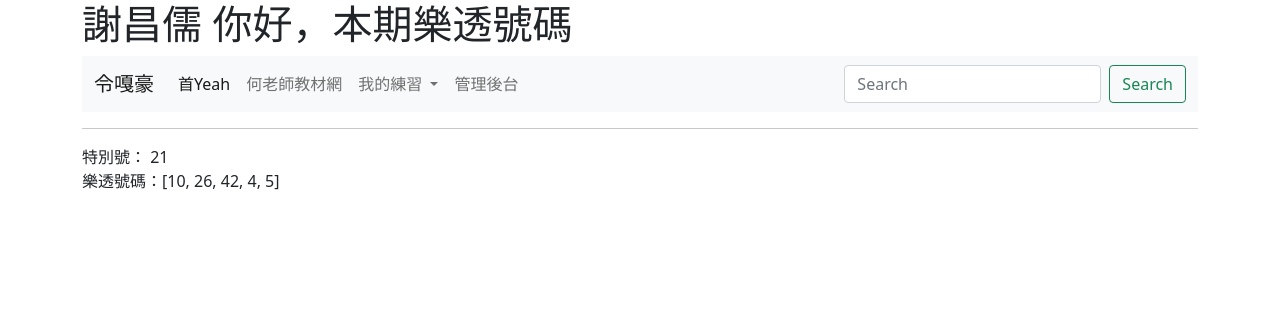
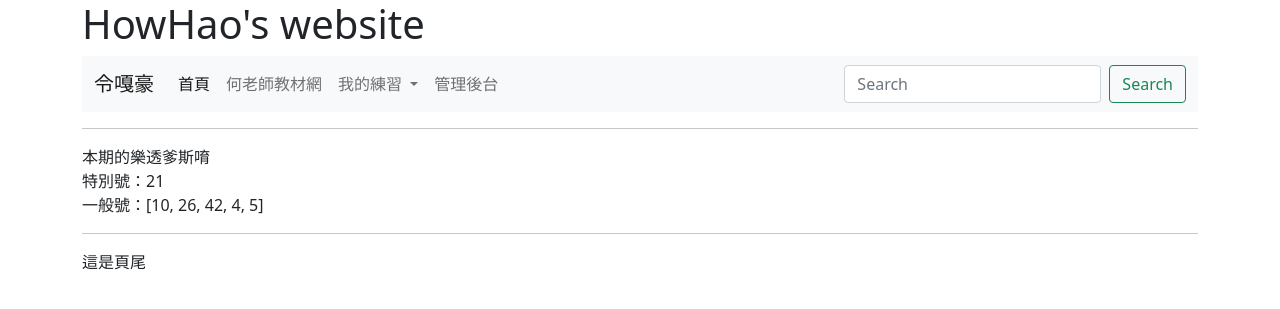
Before and after one commit to gahao0168/ai, a Django app: page / in a window 1280 px wide. Shown: the top 309 px of the page. Run offline with Django 3.2, Linux system fonts and the light colour scheme.

Commit message:
20210713am
早上的課程

```diff
--- a/datacenter/urls.py
+++ b/datacenter/urls.py
@@ -18,6 +18,7 @@ from django.urls import path
 from mysite import views
 
 urlpatterns = [
+    path('news/', views.news),
     path('',views.index),
     path('admin/', admin.site.urls),
 ]
--- a/mysite/views.py
+++ b/mysite/views.py
@@ -1,6 +1,7 @@
 from django.shortcuts import render
 from django.http import HttpResponse
 import random
+from mysite.models import Post
 
 # Create your views here.
 def index(request):
@@ -9,3 +10,7 @@ def index(request):
 	special = lotto[0]
 	lotto = lotto[1:6]
 	return render(request, "index.html", locals())
+
+def news(request):
+	posts = Post.objects.all()
+	return render(request, "news.html", locals())
--- /dev/null
+++ b/templates/base.html
@@ -0,0 +1,34 @@
+<!doctype html>
+<html>
+  <head>
+    <!-- Required meta tags -->
+    <meta charset="utf-8">
+    <meta name="viewport" content="width=device-width, initial-scale=1">
+
+    <!-- Bootstrap CSS -->
+    <link href="https://cdn.jsdelivr.net/npm/bootstrap@5.0.2/dist/css/bootstrap.min.css" rel="stylesheet" integrity="sha384-EVSTQN3/azprG1Anm3QDgpJLIm9Nao0Yz1ztcQTwFspd3yD65VohhpuuCOmLASjC" crossorigin="anonymous">
+
+    <title>{% block title %}{% endblock %}</title>
+  </head>
+  <body>
+  	<div class="container">
+	    <h1>{% block headmessage %}{% endblock %}</h1>
+			{% include "menu.html" %}
+			{% block main %}{% endblock %}
+			<hr>
+			{% include "footer.html" %}
+	</div>
+
+
+    <!-- Optional JavaScript; choose one of the two! -->
+
+    <!-- Option 1: Bootstrap Bundle with Popper -->
+    <script src="https://cdn.jsdelivr.net/npm/bootstrap@5.0.2/dist/js/bootstrap.bundle.min.js" integrity="sha384-MrcW6ZMFYlzcLA8Nl+NtUVF0sA7MsXsP1UyJoMp4YLEuNSfAP+JcXn/tWtIaxVXM" crossorigin="anonymous"></script>
+
+    <!-- Option 2: Separate Popper and Bootstrap JS -->
+    <!--
+    <script src="https://cdn.jsdelivr.net/npm/@popperjs/core@2.9.2/dist/umd/popper.min.js" integrity="sha384-IQsoLXl5PILFhosVNubq5LC7Qb9DXgDA9i+tQ8Zj3iwWAwPtgFTxbJ8NT4GN1R8p" crossorigin="anonymous"></script>
+    <script src="https://cdn.jsdelivr.net/npm/bootstrap@5.0.2/dist/js/bootstrap.min.js" integrity="sha384-cVKIPhGWiC2Al4u+LWgxfKTRIcfu0JTxR+EQDz/bgldoEyl4H0zUF0QKbrJ0EcQF" crossorigin="anonymous"></script>
+    -->
+  </body>
+</html>
--- /dev/null
+++ b/templates/footer.html
@@ -0,0 +1 @@
+這是頁尾
--- a/templates/index.html
+++ b/templates/index.html
@@ -1,71 +1,10 @@
-<!doctype html>
-<html>
-  <head>
-    <!-- Required meta tags -->
-    <meta charset="utf-8">
-    <meta name="viewport" content="width=device-width, initial-scale=1">
+{% extends "base.html" %}
 
-    <!-- Bootstrap CSS -->
-    <link href="https://cdn.jsdelivr.net/npm/bootstrap@5.0.2/dist/css/bootstrap.min.css" rel="stylesheet" integrity="sha384-EVSTQN3/azprG1Anm3QDgpJLIm9Nao0Yz1ztcQTwFspd3yD65VohhpuuCOmLASjC" crossorigin="anonymous">
-
-    <title>Hello, world!</title>
-  </head>
-  <body>
-  	<div class="container">
-	    <h1>{{ names }} 你好，本期樂透號碼 </h1>
-
-	  <nav class="navbar navbar-expand-lg navbar-light bg-light">
-		  <div class="container-fluid">
-		    <a class="navbar-brand" href="#">令嘎豪</a>
-		    <button class="navbar-toggler" type="button" data-bs-toggle="collapse" data-bs-target="#navbarSupportedContent" aria-controls="navbarSupportedContent" aria-expanded="false" aria-label="Toggle navigation">
-		      <span class="navbar-toggler-icon"></span>
-		    </button>
-		    <div class="collapse navbar-collapse" id="navbarSupportedContent">
-		      <ul class="navbar-nav me-auto mb-2 mb-lg-0">
-		        <li class="nav-item">
-		          <a class="nav-link active" aria-current="page" href="#">首Yeah</a>
-		        </li>
-		        <li class="nav-item">
-		          <a class="nav-link" href="https://104.es">何老師教材網</a>
-		        </li>
-		        <li class="nav-item dropdown">
-		          <a class="nav-link dropdown-toggle" href="#" id="navbarDropdown" role="button" data-bs-toggle="dropdown" aria-expanded="false">
-		            我的練習
-		          </a>
-		          <ul class="dropdown-menu" aria-labelledby="navbarDropdown">
-		            <li><a class="dropdown-item" href="#">新聞摘要</a></li>
-		            <li><a class="dropdown-item" href="#">Another action</a></li>
-		            <li><hr class="dropdown-divider"></li>
-		            <li><a class="dropdown-item" href="#">Something else here</a></li>
-		          </ul>
-		        </li>
-		        <li class="nav-item">
-		          <a class="nav-link" href="/admin/" tabindex="-1">管理後台</a>
-		        </li>
-		      </ul>
-		      <form class="d-flex">
-		        <input class="form-control me-2" type="search" placeholder="Search" aria-label="Search">
-		        <button class="btn btn-outline-success" type="submit">Search</button>
-		      </form>
-		    </div>
-		  </div>
-		</nav>
-
-		<hr>
-		特別號： {{ special }} <br>
-		樂透號碼：{{ lotto }}
-	</div>
-
-
-    <!-- Optional JavaScript; choose one of the two! -->
-
-    <!-- Option 1: Bootstrap Bundle with Popper -->
-    <script src="https://cdn.jsdelivr.net/npm/bootstrap@5.0.2/dist/js/bootstrap.bundle.min.js" integrity="sha384-MrcW6ZMFYlzcLA8Nl+NtUVF0sA7MsXsP1UyJoMp4YLEuNSfAP+JcXn/tWtIaxVXM" crossorigin="anonymous"></script>
-
-    <!-- Option 2: Separate Popper and Bootstrap JS -->
-    <!--
-    <script src="https://cdn.jsdelivr.net/npm/@popperjs/core@2.9.2/dist/umd/popper.min.js" integrity="sha384-IQsoLXl5PILFhosVNubq5LC7Qb9DXgDA9i+tQ8Zj3iwWAwPtgFTxbJ8NT4GN1R8p" crossorigin="anonymous"></script>
-    <script src="https://cdn.jsdelivr.net/npm/bootstrap@5.0.2/dist/js/bootstrap.min.js" integrity="sha384-cVKIPhGWiC2Al4u+LWgxfKTRIcfu0JTxR+EQDz/bgldoEyl4H0zUF0QKbrJ0EcQF" crossorigin="anonymous"></script>
-    -->
-  </body>
-</html>
+{% block title %} HowHao {% endblock %}
+{% block headmessage %} HowHao's website {% endblock %}
+{% block main %}
+	<hr>
+	本期的樂透爹斯唷 <br>
+	特別號：{{ special }} <br>
+	一般號：{{ lotto }}
+{% endblock %}
--- /dev/null
+++ b/templates/menu.html
@@ -0,0 +1,36 @@
+<nav class="navbar navbar-expand-lg navbar-light bg-light">
+  <div class="container-fluid">
+    <a class="navbar-brand" href="#">令嘎豪</a>
+    <button class="navbar-toggler" type="button" data-bs-toggle="collapse" data-bs-target="#navbarSupportedContent" aria-controls="navbarSupportedContent" aria-expanded="false" aria-label="Toggle navigation">
+      <span class="navbar-toggler-icon"></span>
+    </button>
+    <div class="collapse navbar-collapse" id="navbarSupportedContent">
+      <ul class="navbar-nav me-auto mb-2 mb-lg-0">
+        <li class="nav-item">
+          <a class="nav-link active" aria-current="page" href="#">首頁</a>
+        </li>
+        <li class="nav-item">
+          <a class="nav-link" href="https://104.es">何老師教材網</a>
+        </li>
+        <li class="nav-item dropdown">
+          <a class="nav-link dropdown-toggle" href="#" id="navbarDropdown" role="button" data-bs-toggle="dropdown" aria-expanded="false">
+            我的練習
+          </a>
+          <ul class="dropdown-menu" aria-labelledby="navbarDropdown">
+            <li><a class="dropdown-item" href="/news/">新聞摘要</a></li>
+            <li><a class="dropdown-item" href="#">Another action</a></li>
+            <li><hr class="dropdown-divider"></li>
+            <li><a class="dropdown-item" href="#">Something else here</a></li>
+          </ul>
+        </li>
+        <li class="nav-item">
+          <a class="nav-link" href="/admin/" tabindex="-1">管理後台</a>
+        </li>
+      </ul>
+      <form class="d-flex">
+        <input class="form-control me-2" type="search" placeholder="Search" aria-label="Search">
+        <button class="btn btn-outline-success" type="submit">Search</button>
+      </form>
+    </div>
+  </div>
+</nav>
```
Also changed, not shown: templates/news.html (added, +8 -0 lines).
